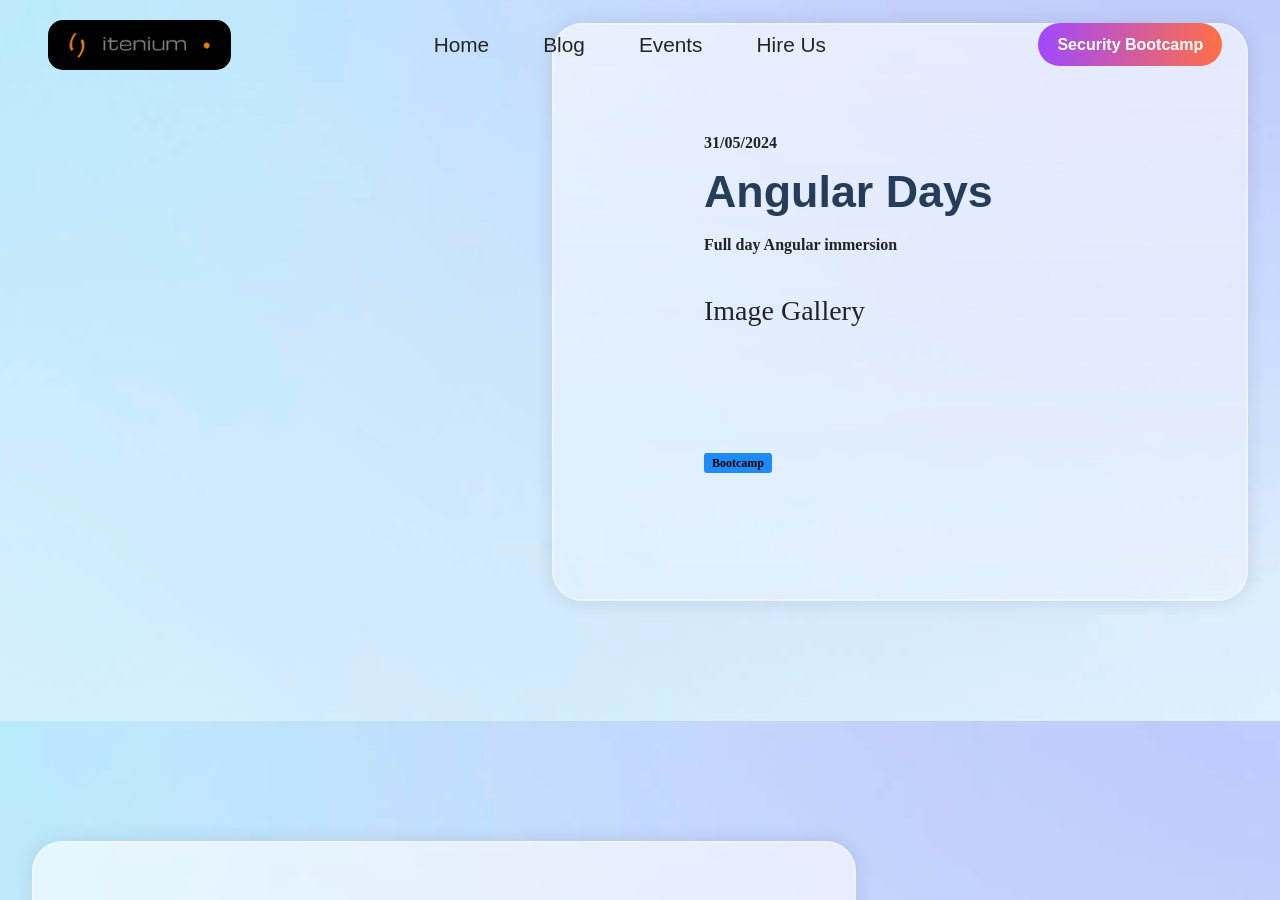
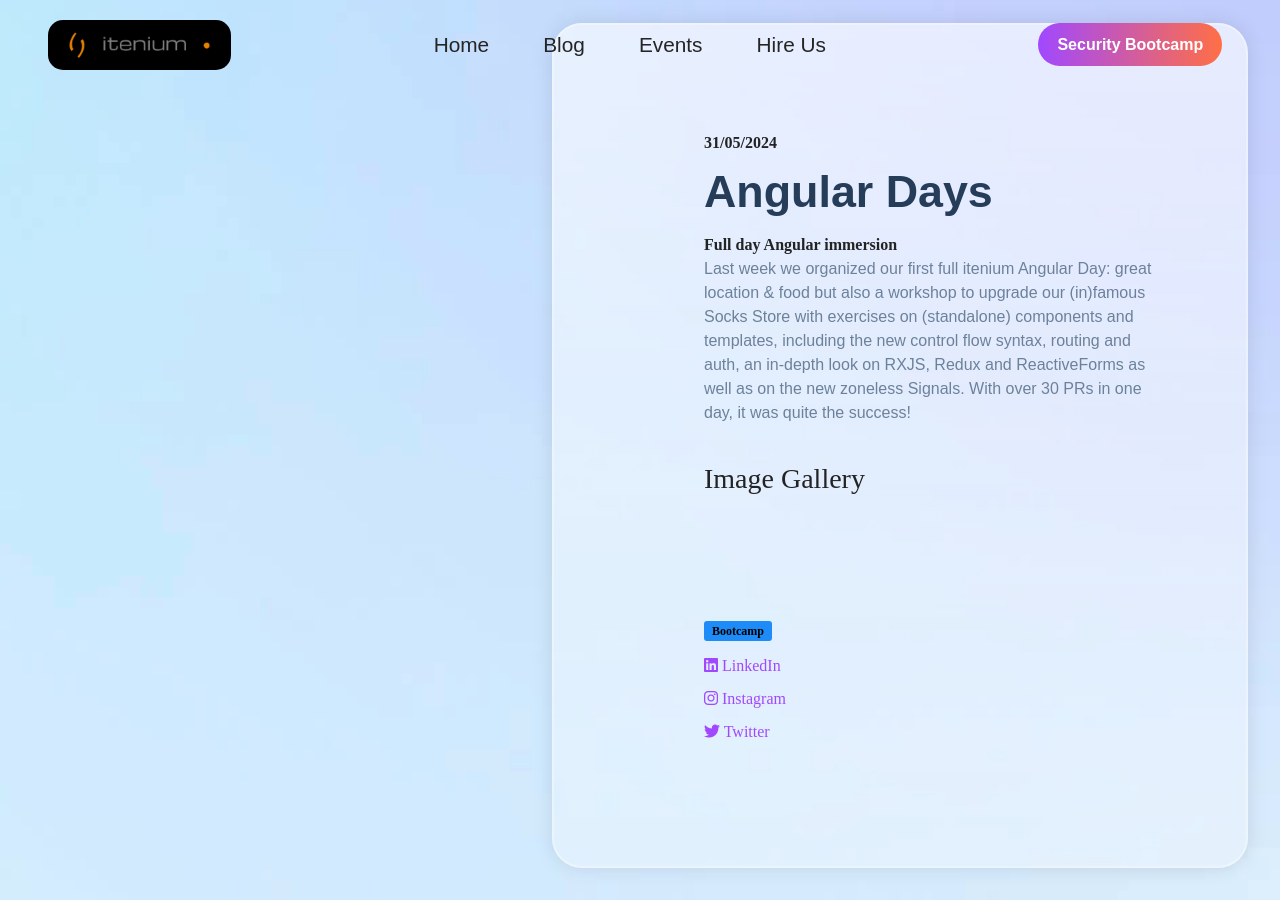
Before and after one commit to itenium-be/Competence-Center, a Jekyll site: the page built from pages/events.html, in a window 1280 px wide and 900 px high, scrolled down 2758 px. Built offline with Jekyll 4.4.1, drawn with Linux system fonts in a browser that asks for light colours; some web fonts are replaced.

Commit message:
Updated socials and summary

```diff
--- a/_data/events.yml
+++ b/_data/events.yml
@@ -33,7 +33,13 @@
   date: 2024-05-31
   track: "Bootcamp"
   summary: >
-
+   Last week we organized our first full itenium Angular Day:
+   great location & food but also a workshop to upgrade our
+   (in)famous Socks Store with exercises on (standalone) components
+   and templates, including the new control flow syntax, routing and
+   auth, an in-depth look on RXJS, Redux and ReactiveForms as well as
+   on the new zoneless Signals. With over 30 PRs in one day, it was
+   quite the success!
   level: Introduction
   duration: "4h"
   image: ""
@@ -42,9 +48,9 @@
     - ""
     - ""
     - ""
-  linkedIn: ""
-  instagram: ""
-  twitter: ""
+  linkedIn: "https://www.linkedin.com/posts/itenium_itenium-keeponlearning-itdevelopment-activity-7205871579501580288-pc0z?utm_source=share&utm_medium=member_desktop"
+  instagram: "https://www.instagram.com/p/C781nK5tmMY/?utm_source=ig_web_copy_link&igsh=MzRlODBiNWFlZA=="
+  twitter: "https://x.com/itenium_be/status/1799380925823762847"
 
 - name: "Code Complete (Part 2)"
   subTitle: "The remaining 800 pages of Code Complete"
```
